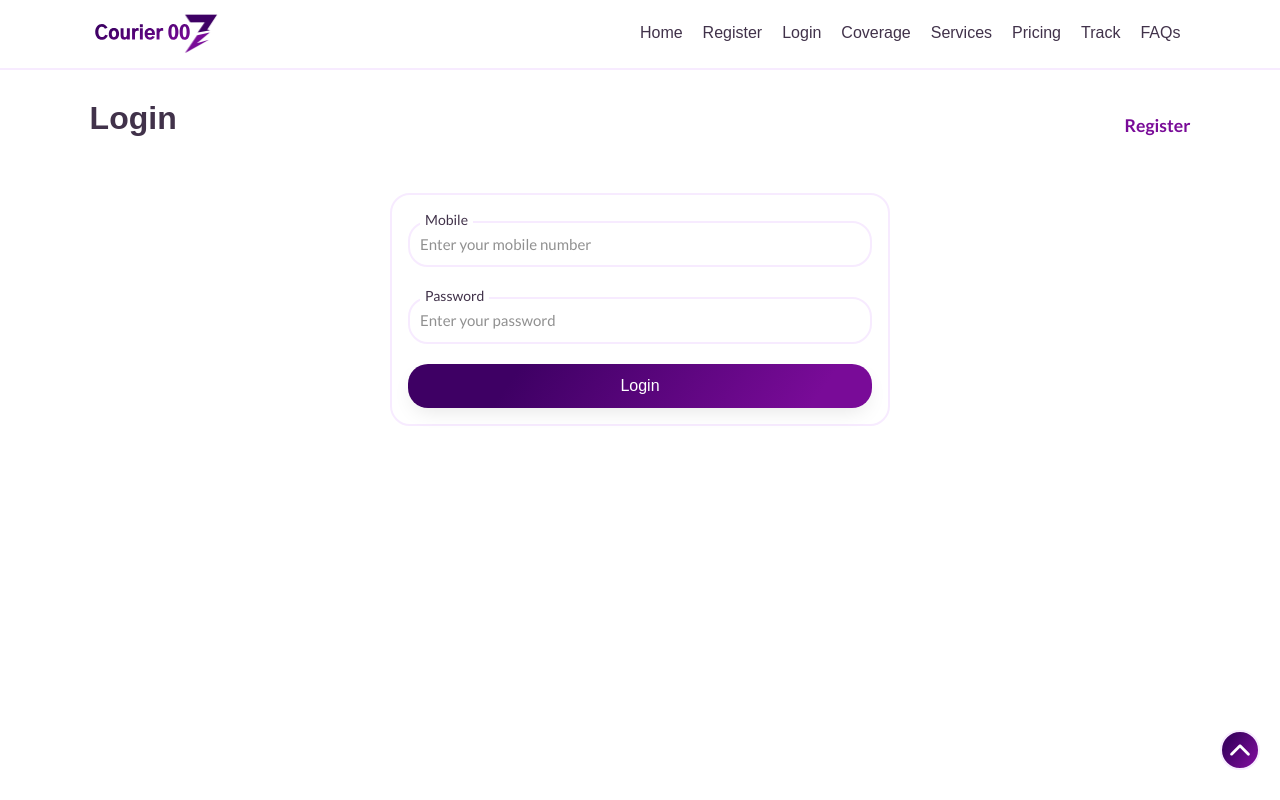
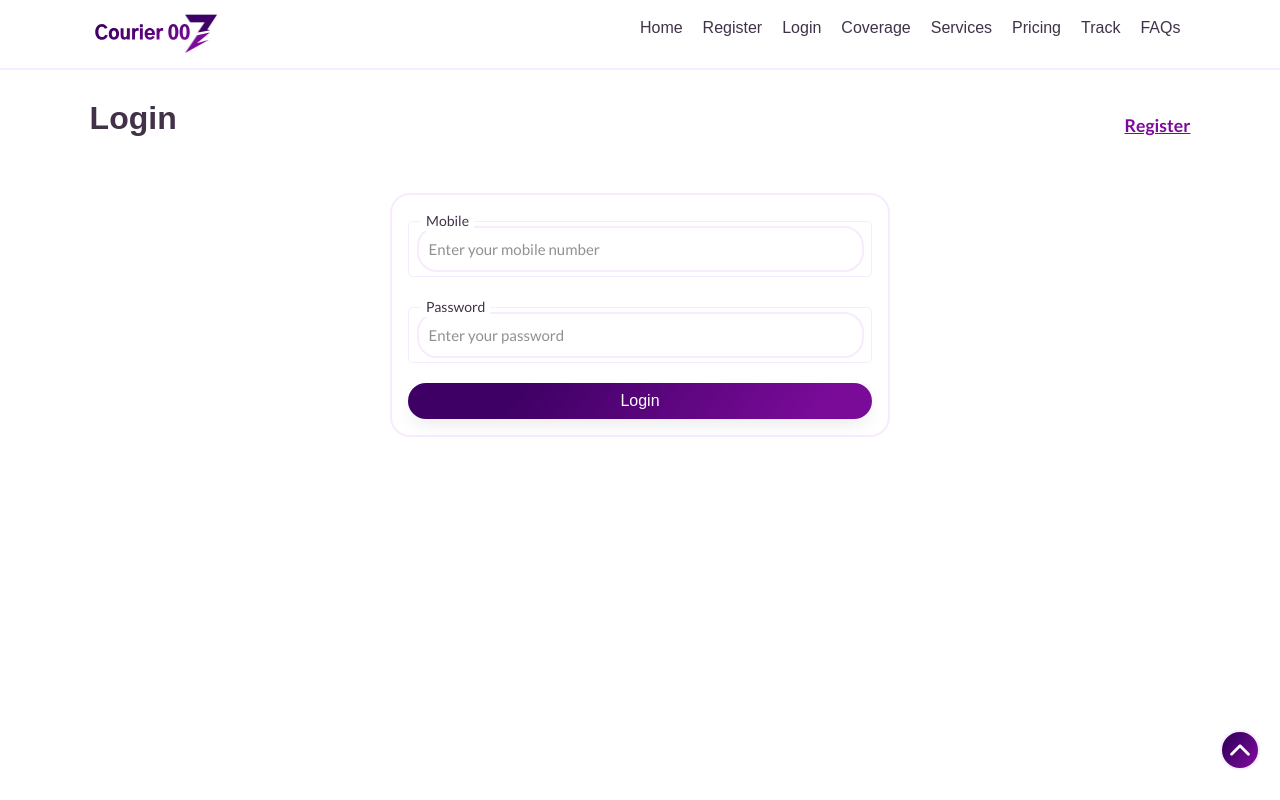
Before and after one commit to sifatulrabbi/courier-seven-webapp, a React (Create React App) app: page /login in a window 1280 px wide. Shown: the top 800 px of the page. Built offline with nearby package versions, Linux system fonts and the light colour scheme.

Commit message:
add bootstrap

```diff
--- a/package.json
+++ b/package.json
@@ -32,7 +32,9 @@
     "@testing-library/react": "^12.1.2",
     "@testing-library/user-event": "^13.5.0",
     "axios": "^0.25.0",
+    "bootstrap": "^5.1.3",
     "react": "^17.0.2",
+    "react-bootstrap": "^2.1.2",
     "react-dom": "^17.0.2",
     "react-icons": "^4.3.1",
     "react-router-dom": "^6.2.1",
--- a/src/app.jsx
+++ b/src/app.jsx
@@ -8,6 +8,7 @@ import {
   UserDashboard,
   CreateParcel,
   TrackParcel,
+  Parcels,
 } from "./pages";
 import { Navbar, ProtectedRoute, ScrollToTop, Footer } from "./components";
 import { AuthProvider, PageLinksProvider } from "./contexts";
@@ -27,6 +28,7 @@ export default function App() {
             <Route path="/users/payments" />
             <Route path="/users/create-parcel" element={<CreateParcel />} />
             <Route path="/users/track" element={<TrackParcel />} />
+            <Route path="/users/parcels" element={<Parcels />} />
             <Route path="/users/profile" />
           </Route>
         </Routes>
--- a/src/assets/site-links.js
+++ b/src/assets/site-links.js
@@ -43,6 +43,10 @@ export const userLinks = [
     link: "/users/create-parcel",
   },
   {
+    name: "Parcels",
+    link: "/users/parcels",
+  },
+  {
     name: "Track",
     link: "/users/track",
   },
--- a/src/pages/index.js
+++ b/src/pages/index.js
@@ -4,3 +4,4 @@ export { default as Login } from "./login/login";
 export { default as UserDashboard } from "./user-dashboard/user-dashboard";
 export { default as CreateParcel } from "./create-parcel/create-parcel";
 export { default as TrackParcel } from "./track-parcel/track-parcel";
+export { default as Parcels } from "./parcels/parcels";
--- /dev/null
+++ b/src/pages/parcels/parcels.jsx
@@ -0,0 +1,27 @@
+import React from "react";
+import { Link } from "react-router-dom";
+
+export default function Parcels() {
+  return (
+    <div className="parcels-page page-container">
+      <header className="page-header">
+        <h3 className="page-title">
+          Your <span className="colored">Parcels</span>
+        </h3>
+      </header>
+      <main className="page-main">
+        <div className="parcel-card">
+          <div className="parcel-id">
+            <Link to="/users/parcels/some_parcel_id">some_parcel_id</Link>
+          </div>
+          <ul className="parcel-info">
+            <li>
+              <span className="table-header">Customer name</span>
+              <span className="table-data">Sifatul Rabbi</span>
+            </li>
+          </ul>
+        </div>
+      </main>
+    </div>
+  );
+}
--- /dev/null
+++ b/src/styles/_custom.scss
@@ -0,0 +1,66 @@
+//###################################################//
+//                    OVERRIDES                      //
+//###################################################//
+
+$font-family-sans-serif: "Gothic A1", sans-serif;
+$font-weight-bolder: 900;
+$primary: #790b98;
+// $primary: #56008b;
+// $primary: #3e0064;
+$light: #f7ebff;
+$black: #41324a;
+$secondary: #584c60;
+$border-color: #f7ebff;
+$input-border-color: #f7ebff;
+
+$border-radius: 0.5rem;
+
+$btn-padding-y: 0.8rem;
+$btn-padding-x: 1.5rem;
+$btn-hover-bg-shade-amount: 20%;
+$btn-hover-bg-tint-amount: 20%;
+$btn-hover-border-shade-amount: 20%;
+$btn-hover-border-tint-amount: 20%;
+$btn-transition: transform 0.15s ease-in-out, color 0.15s ease-in-out,
+  background-color 0.15s ease-in-out, border-color 0.15s ease-in-out,
+  box-shadow 0.15s ease-in-out;
+$input-btn-padding-y-sm: 0.5rem;
+$input-btn-padding-x-sm: 0.5rem;
+$btn-border-radius-sm: $border-radius;
+
+*:focus {
+  box-shadow: none !important;
+}
+
+@import "~bootstrap/scss/bootstrap.scss";
+@import "~bootstrap/scss/root";
+@import "~bootstrap/scss/variables";
+@import "~bootstrap/scss/mixins";
+
+//###################################################//
+//                    CLASSES                        //
+//###################################################//
+
+.display-2 {
+  font-weight: $font-weight-bolder;
+}
+
+.card,
+.accordion-item {
+  border-color: $border-color;
+}
+
+.btn {
+  line-height: 1;
+
+  &-text {
+    // @extend .btn-outline-primary;
+    border: none;
+    padding: 0.8rem 0.8rem;
+
+    &:hover {
+      background-color: $light;
+      color: $primary;
+    }
+  }
+}
--- a/src/styles/main.scss
+++ b/src/styles/main.scss
@@ -1,3 +1,4 @@
+@use "./custom" as *;
 @import "./theme";
 @import "./mixins";
 
--- /dev/null
+++ b/src/styles/pages/_parcels.scss
@@ -0,0 +1,2 @@
+.parcels-page {
+}
```
Also changed, not shown: 1 other file (tests, documents, lock files or other folders).
